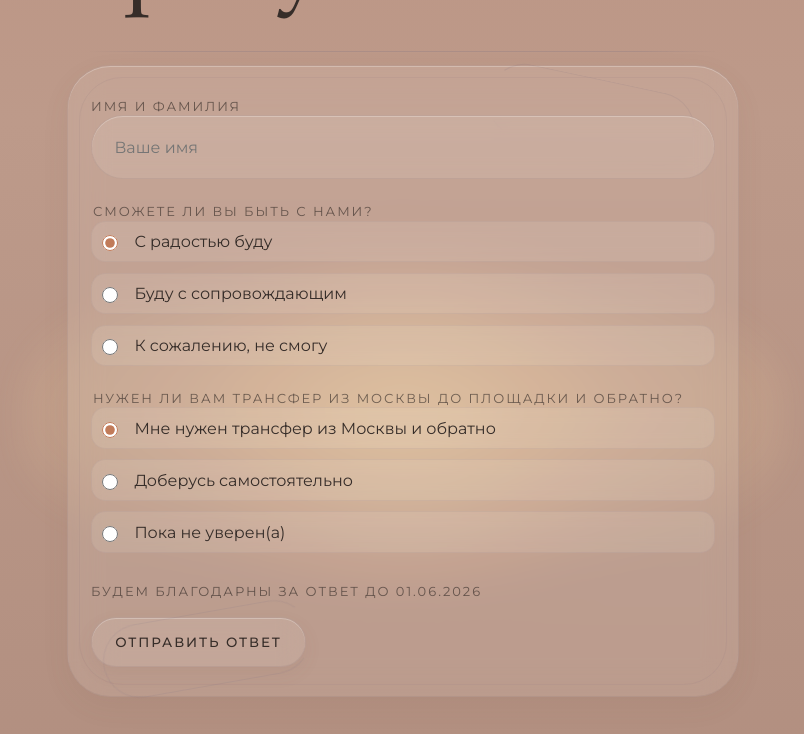
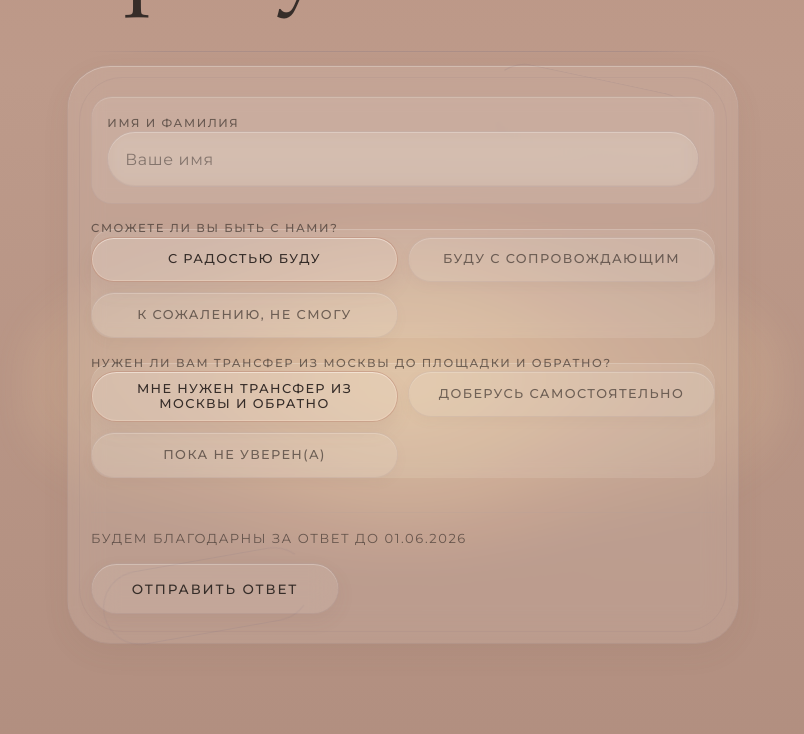
Before and after one commit to reqiii/SimpleLanding, a website built with Vite: page index.html in a window 1280 px wide. Shown: the part 7166-7900 px from the top of the page, without its empty margins (237-1041 px from the left). Built offline with nearby package versions, Linux system fonts and the light colour scheme.

Commit message:
Upgrade RSVP radios to segmented invitation controls

```diff
--- a/src/sections/RSVPSection.js
+++ b/src/sections/RSVPSection.js
@@ -2,8 +2,8 @@ import { Section, SectionHeading } from '../ui/primitives.js';
 
 const renderOption = (name, option, index) => `
   <label class="rsvp-choice">
-    <input type="radio" name="${name}" value="${option}" ${index === 0 ? 'checked' : ''} />
-    <span>${option}</span>
+    <input class="rsvp-choice__input" type="radio" name="${name}" value="${option}" ${index === 0 ? 'checked' : ''} />
+    <span class="rsvp-choice__button">${option}</span>
   </label>
 `;
 
@@ -44,7 +44,7 @@ export const RSVPSection = ({ number, label, title, deadline, fields, attendance
           </div>
           <div class="rsvp-form__actions">
             <p class="rsvp-form__helper">${deadline}</p>
-            <button type="button" class="button button--ghost">${submit}</button>
+            <button type="button" class="button button--ghost rsvp-form__submit">${submit}</button>
           </div>
         </form>
       </div>
--- a/src/styles/components.css
+++ b/src/styles/components.css
@@ -125,7 +125,7 @@
 
 .button:focus-visible,
 .rsvp-form input:focus-visible,
-.rsvp-form input[type='radio']:focus-visible + span {
+.rsvp-choice__input:focus-visible + .rsvp-choice__button {
   border-color: var(--color-accent);
   box-shadow: var(--focus-ring);
 }
--- a/src/styles/sections.css
+++ b/src/styles/sections.css
@@ -789,10 +789,16 @@
 .rsvp-form__helper {
   margin: 0;
   color: var(--color-text-subtle);
-  letter-spacing: 0.15em;
+  letter-spacing: 0.12em;
   font-size: var(--text-sm);
-  line-height: 1.45;
+  line-height: 1.5;
   text-transform: uppercase;
+  text-align: left;
+}
+
+.rsvp-form__submit {
+  width: min(100%, 15.5rem);
+  justify-self: start;
 }
 
 .rsvp-layout__frame {
@@ -875,17 +881,24 @@
 .rsvp-form {
   position: relative;
   display: grid;
-  gap: clamp(1.25rem, 2.4vw, 1.8rem);
+  gap: clamp(1.1rem, 2.1vw, 1.55rem);
 }
 
 .rsvp-form__stack {
   display: grid;
-  gap: clamp(1rem, 1.9vw, 1.4rem);
+  gap: clamp(0.8rem, 1.55vw, 1.1rem);
 }
 
 .rsvp-form__group {
   display: grid;
-  gap: clamp(0.45rem, 1vw, 0.75rem);
+  gap: clamp(0.5rem, 0.95vw, 0.72rem);
+  padding: clamp(0.72rem, 1.5vw, 0.96rem);
+  border: 1px solid color-mix(in srgb, var(--glass-border-soft) 84%, rgba(255, 255, 255, 0.14));
+  border-radius: clamp(1rem, 2vw, 1.3rem);
+  background: color-mix(in srgb, var(--glass-fill-soft) 96%, rgba(255, 255, 255, 0.015));
+  box-shadow: inset 0 1px 0 rgba(255, 255, 255, 0.16);
+  backdrop-filter: blur(calc(var(--glass-blur) * 0.48));
+  -webkit-backdrop-filter: blur(calc(var(--glass-blur) * 0.48));
 }
 
 .rsvp-form__field,
@@ -898,53 +911,122 @@
 .rsvp-form__field span,
 .rsvp-form__fieldset legend {
   color: var(--color-text-subtle);
-  letter-spacing: 0.15em;
-  line-height: 1.45;
+  letter-spacing: 0.14em;
+  line-height: 1.35;
   text-transform: uppercase;
-  font-size: var(--text-sm);
+  font-size: clamp(0.72rem, 0.78vw, 0.8rem);
+  font-weight: 500;
+}
+
+.rsvp-form__fieldset legend {
+  padding: 0;
 }
 
 .rsvp-form input[type='text'] {
   width: 100%;
-  min-height: 4rem;
-  padding: 0 1.4rem;
-  border: 1px solid color-mix(in srgb, var(--glass-border) 90%, rgba(255, 255, 255, 0.12));
+  min-height: 3.5rem;
+  padding: 0 1.05rem;
+  border: 1px solid color-mix(in srgb, var(--glass-border) 86%, rgba(255, 255, 255, 0.16));
   border-radius: var(--radius-pill);
-  background: color-mix(in srgb, var(--glass-fill-soft) 96%, rgba(255, 255, 255, 0.01));
-  box-shadow: inset 0 1px 0 var(--glass-highlight);
-  backdrop-filter: blur(calc(var(--glass-blur) * 0.7));
-  -webkit-backdrop-filter: blur(calc(var(--glass-blur) * 0.7));
+  background: color-mix(in srgb, var(--glass-fill-soft) 97%, rgba(255, 255, 255, 0.01));
+  box-shadow:
+    inset 0 1px 0 var(--glass-highlight),
+    inset 0 -1px 0 rgba(139, 106, 95, 0.06);
+  backdrop-filter: blur(calc(var(--glass-blur) * 0.68));
+  -webkit-backdrop-filter: blur(calc(var(--glass-blur) * 0.68));
   outline: none;
+  font: inherit;
+  color: var(--color-text);
+  transition:
+    border-color var(--duration-fast) var(--ease-standard),
+    box-shadow var(--duration-fast) var(--ease-standard),
+    background-color var(--duration-fast) var(--ease-standard);
+}
+
+.rsvp-form input[type='text']::placeholder {
+  color: color-mix(in srgb, var(--color-text-subtle) 78%, rgba(255, 255, 255, 0.12));
+  letter-spacing: 0.04em;
+}
+
+.rsvp-form input[type='text']:focus-visible {
+  border-color: color-mix(in srgb, var(--color-accent) 46%, var(--glass-border));
+  box-shadow:
+    inset 0 1px 0 rgba(255, 255, 255, 0.3),
+    0 0 0 3px color-mix(in srgb, var(--color-accent-soft) 50%, rgba(255, 255, 255, 0.3));
 }
 
 .rsvp-form__choices {
   display: grid;
-  gap: clamp(0.45rem, 0.9vw, 0.65rem);
+  grid-template-columns: repeat(2, minmax(0, 1fr));
+  gap: clamp(0.45rem, 0.85vw, 0.62rem);
 }
 
 .rsvp-choice {
-  display: flex;
-  align-items: center;
-  gap: 0.85rem;
-  min-height: 2.6rem;
-  padding: 0.2rem 0.3rem;
-  border-radius: 0.9rem;
-  background: color-mix(in srgb, var(--glass-fill-soft) 96%, rgba(255, 255, 255, 0.01));
-  border: 1px solid color-mix(in srgb, var(--glass-border-soft) 84%, rgba(255, 255, 255, 0.12));
-  backdrop-filter: blur(calc(var(--glass-blur) * 0.5));
-  -webkit-backdrop-filter: blur(calc(var(--glass-blur) * 0.5));
+  position: relative;
+  display: block;
+  cursor: pointer;
 }
 
-.rsvp-choice input {
-  width: 1rem;
-  height: 1rem;
-  accent-color: var(--color-accent);
+.rsvp-choice__input {
+  position: absolute;
+  inline-size: 1px;
+  block-size: 1px;
+  overflow: hidden;
+  clip-path: inset(50%);
+  white-space: nowrap;
+}
+
+.rsvp-choice__button {
+  min-height: 2.85rem;
+  width: 100%;
+  display: inline-flex;
+  align-items: center;
+  justify-content: center;
+  padding: 0.62rem 0.85rem;
+  border-radius: 999px;
+  border: 1px solid color-mix(in srgb, var(--glass-border-soft) 84%, rgba(255, 255, 255, 0.14));
+  background: color-mix(in srgb, var(--glass-fill-soft) 97%, rgba(255, 255, 255, 0.01));
+  color: var(--color-text-subtle);
+  font-size: clamp(0.8rem, 0.84vw, 0.88rem);
+  font-weight: 500;
+  letter-spacing: 0.11em;
+  line-height: 1.15;
+  text-transform: uppercase;
+  text-align: center;
+  box-shadow:
+    inset 0 1px 0 rgba(255, 255, 255, 0.2),
+    0 4px 12px rgba(133, 96, 86, 0.06);
+  transition:
+    border-color var(--duration-fast) var(--ease-standard),
+    box-shadow var(--duration-fast) var(--ease-standard),
+    color var(--duration-fast) var(--ease-standard),
+    background-color var(--duration-fast) var(--ease-standard),
+    transform var(--duration-fast) var(--ease-emphasis);
+}
+
+.rsvp-choice:hover .rsvp-choice__button {
+  border-color: color-mix(in srgb, var(--glass-border) 86%, rgba(255, 255, 255, 0.2));
+  color: color-mix(in srgb, var(--color-text) 90%, rgba(255, 255, 255, 0.1));
+  transform: translateY(-1px);
+}
+
+.rsvp-choice__input:checked + .rsvp-choice__button {
+  color: var(--color-text);
+  border-color: color-mix(in srgb, var(--color-accent) 34%, var(--glass-border));
+  background: color-mix(in srgb, var(--glass-fill-strong) 97%, rgba(255, 255, 255, 0.01));
+  box-shadow:
+    inset 0 1px 0 rgba(255, 255, 255, 0.34),
+    inset 0 0 0 1px color-mix(in srgb, var(--color-accent-soft) 26%, rgba(255, 255, 255, 0.1)),
+    0 10px 18px rgba(134, 96, 84, 0.1);
 }
 
 .rsvp-form__actions {
   display: grid;
-  justify-items: start;
-  gap: clamp(0.7rem, 1.5vw, 1rem);
+  justify-items: stretch;
+  gap: clamp(0.68rem, 1.2vw, 0.92rem);
+  margin-top: clamp(0.35rem, 0.8vw, 0.6rem);
+  padding-top: clamp(0.8rem, 1.5vw, 1rem);
+  border-top: 1px solid color-mix(in srgb, var(--glass-border-soft) 72%, rgba(255, 255, 255, 0.2));
 }
 
 .countdown-stage {
@@ -1180,12 +1262,12 @@
     padding: 0 1rem;
   }
 
-  .rsvp-form__fieldset {
-    gap: 0.5rem;
+  .rsvp-form__choices {
+    grid-template-columns: 1fr;
   }
 
-  .rsvp-choice {
-    min-height: 2.5rem;
+  .rsvp-choice__button {
+    min-height: 3rem;
   }
 
   .rsvp-layout__frame::after,
@@ -1389,17 +1471,16 @@
     gap: 0.6rem;
   }
 
-  .rsvp-form__fieldset {
+  .rsvp-form__group {
+    padding: 0.62rem;
     gap: 0.45rem;
   }
 
-  .rsvp-choice {
-    min-height: 2.35rem;
-    padding: 0.15rem 0.2rem;
-  }
-
-  .rsvp-choice span {
-    font-size: 0.95rem;
+  .rsvp-choice__button {
+    min-height: 2.85rem;
+    padding-inline: 0.7rem;
+    font-size: 0.78rem;
+    letter-spacing: 0.1em;
   }
 
   .rsvp-form .button {
```
